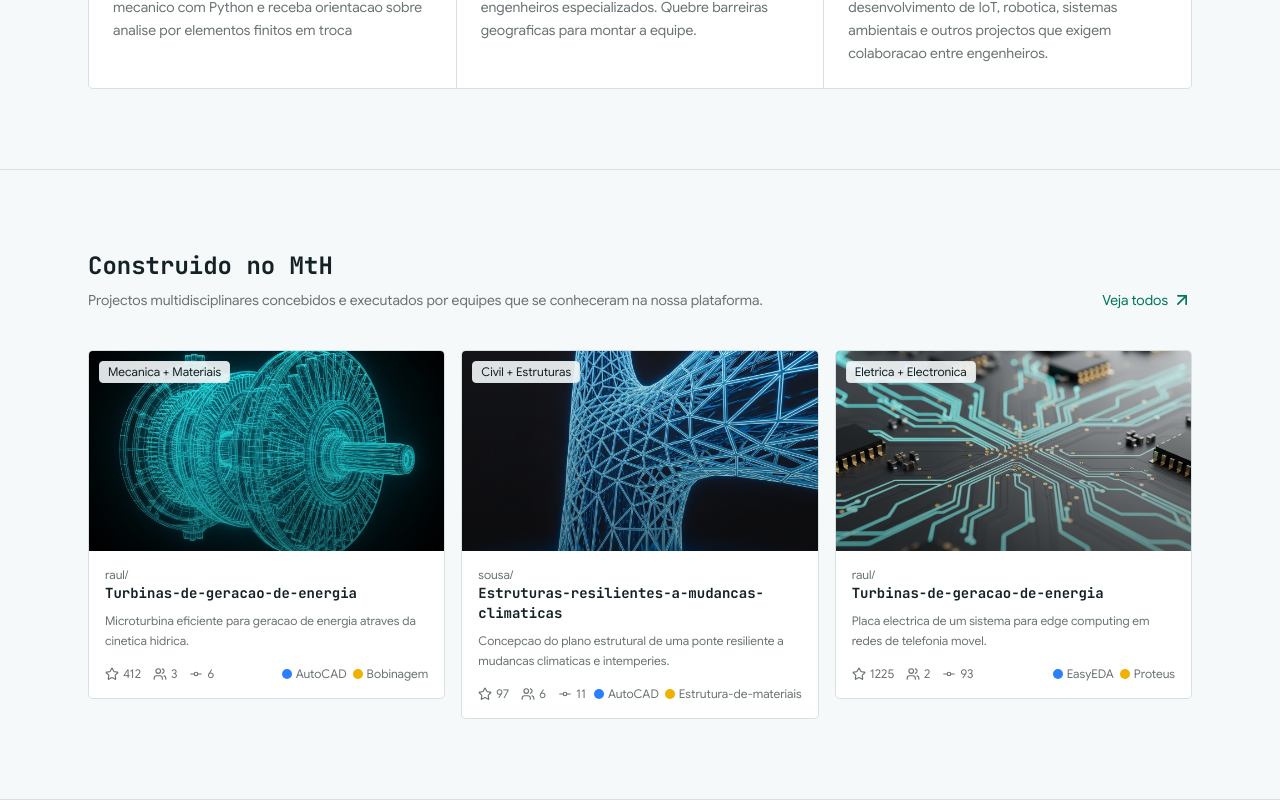
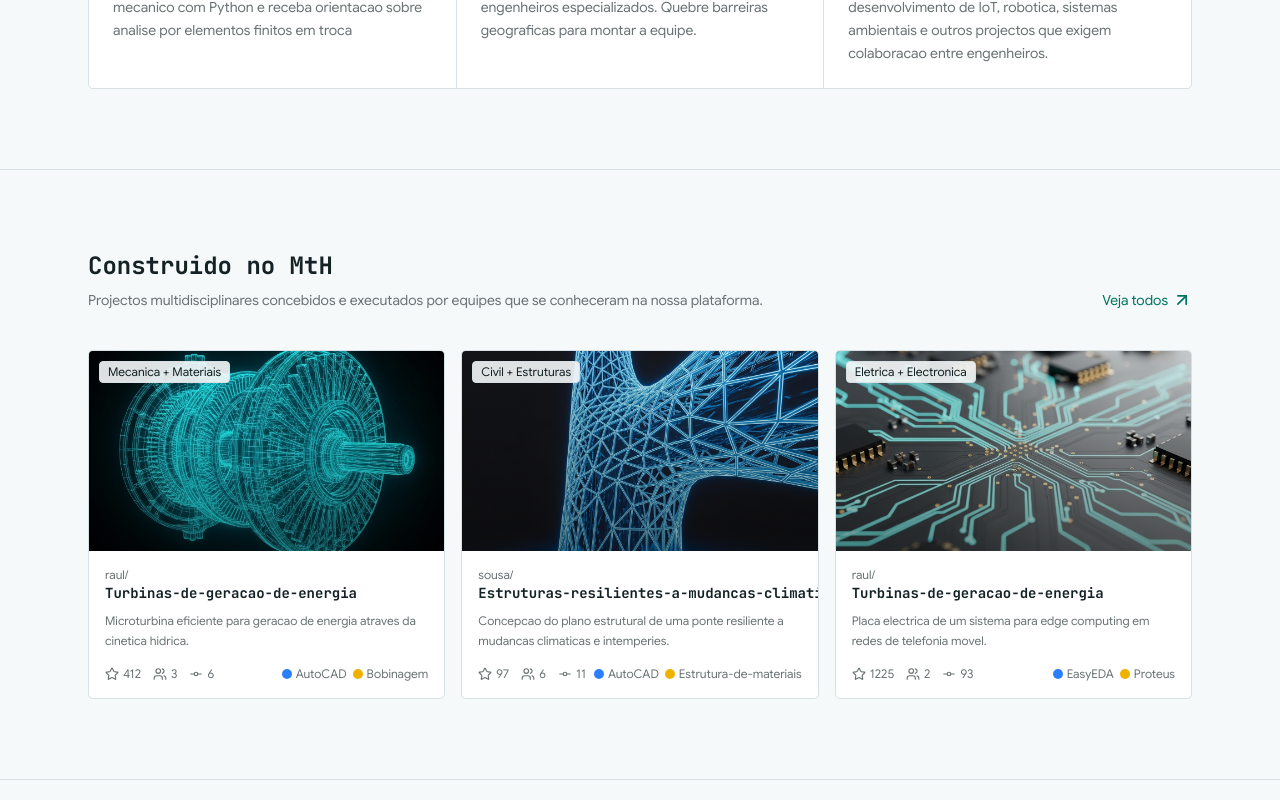
Before and after one commit to delcioleonardorofino/MthWeb_fork, a Next.js app: page / in a window 1280 px wide. Shown: the part 1623-2423 px from the top of the page. Built offline with nearby package versions, Linux system fonts and the light colour scheme.

Commit message:
fixed line-clamp in showcase cards

```diff
--- a/components/Showcase.tsx
+++ b/components/Showcase.tsx
@@ -53,7 +53,7 @@ export default function Showcase(){
                             <p className='text-xs text-muted-foreground'>
                                 raul/
                             </p>
-                            <h3 className="text-sm font-semibold text-foreground group-hover:text-primary transition-colors font-mono">
+                            <h3 className="text-sm font-semibold text-foreground group-hover:text-primary transition-colors font-mono truncate">
                                 Turbinas-de-geracao-de-energia
                             </h3>
                         </div>
@@ -121,7 +121,7 @@ export default function Showcase(){
                             <p className='text-xs text-muted-foreground'>
                                 sousa/
                             </p>
-                            <h3 className="text-sm font-semibold text-foreground group-hover:text-primary transition-colors font-mono">
+                            <h3 className="text-sm font-semibold text-foreground group-hover:text-primary transition-colors font-mono truncate">
                                 Estruturas-resilientes-a-mudancas-climaticas
                             </h3>
                         </div>
@@ -190,7 +190,7 @@ export default function Showcase(){
                             <p className='text-xs text-muted-foreground'>
                                 raul/
                             </p>
-                            <h3 className="text-sm font-semibold text-foreground group-hover:text-primary transition-colors font-mono">
+                            <h3 className="text-sm font-semibold text-foreground group-hover:text-primary transition-colors font-mono truncate">
                                 Turbinas-de-geracao-de-energia
                             </h3>
                         </div>
--- a/components/animations/fade-in.tsx
+++ b/components/animations/fade-in.tsx
@@ -13,23 +13,19 @@ interface FadeInProps {
     once?: boolean;
 }
 
-export function FadeIn({children, className, delay, y, duration, once}: FadeInProps) {
+export function FadeIn({children, className, delay=0, duration=0.45, once=true}: FadeInProps) {
     return (
         <motion.div
         initial={{
             opacity: 0,
-            y:30,
-            filter: 'blur(10px)',
         }}
         whileInView={{
             opacity: 1,
-            y: 0,
-            filter: 'blur(0px)',
         }}
         transition={{
-            duration:0.6,
+            duration,
             delay,
-            ease: 'easeInOut',
+            ease: 'easeOut',
         }}
         viewport={{
             once : true,
--- /dev/null
+++ b/components/animations/slide-in.tsx
@@ -0,0 +1,42 @@
+import { motion } from 'framer-motion';
+import {ReactNode} from 'react';
+import {cn} from '@/lib/utils';
+
+interface SlideInProps {
+    children: ReactNode;
+    className?: string;
+    direction?: 'up' | 'down' | 'left' | 'right';
+    delay?: number;
+    duration?: number;
+    once?: boolean;
+}
+
+export function SlideIn({children, className, direction='up', delay=0, duration=0.45, once=true}: SlideInProps) {
+    const directions = {
+        up: { y: 10 },
+        down: { y: -10 },
+        left: { x: 10 },
+        right: { x: -10 },
+    }
+
+    return (
+        <motion.div
+        initial={{
+            opacity: 0,
+            ...directions[direction]
+        }}
+        whileInView={{
+            opacity:1, x:0, y:0
+        }}
+        transition={{
+            duration,
+            delay,
+            ease: [0.16, 1, 0.3, 1]
+        }}
+        viewport={{ once, amount: 0.2 }}
+        className={cn('transition-all duration-300', className)}
+        >
+            {children}
+        </motion.div>
+    )
+}
```
